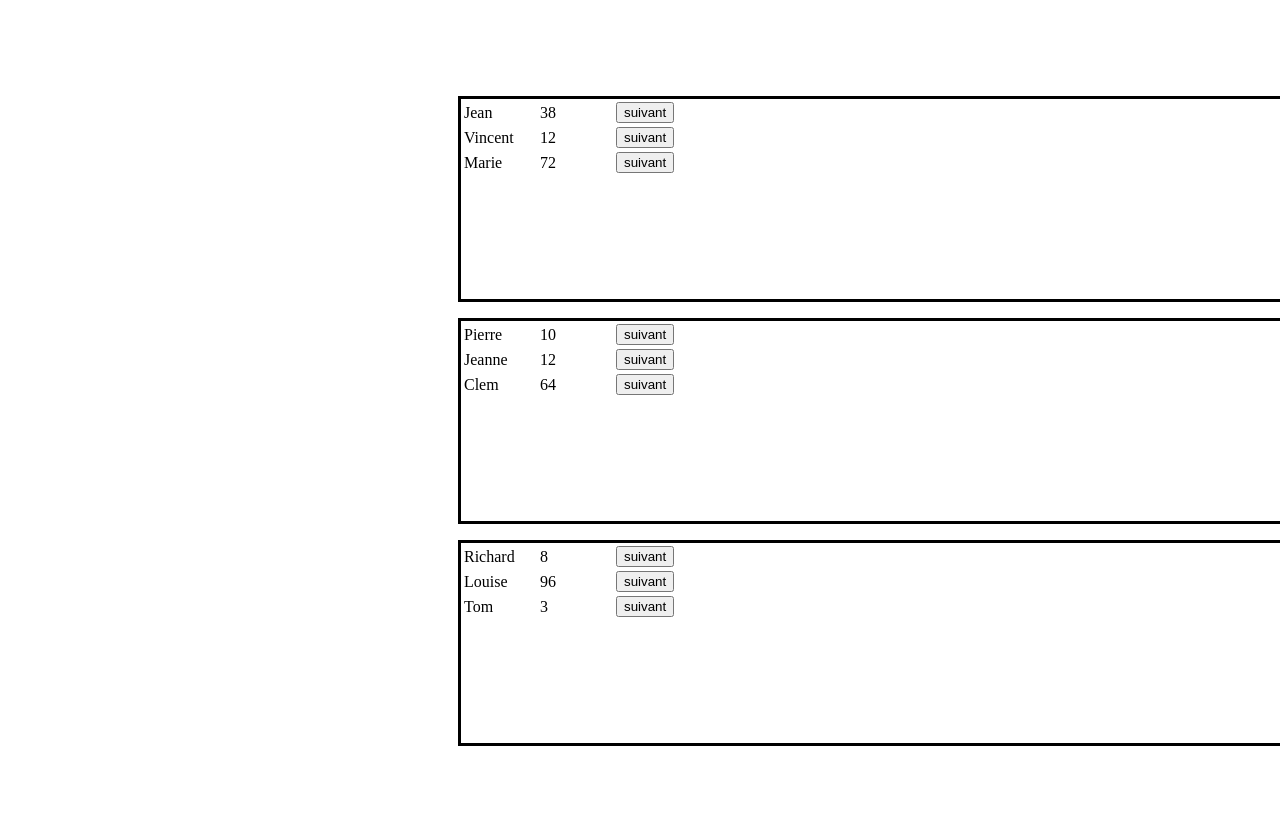
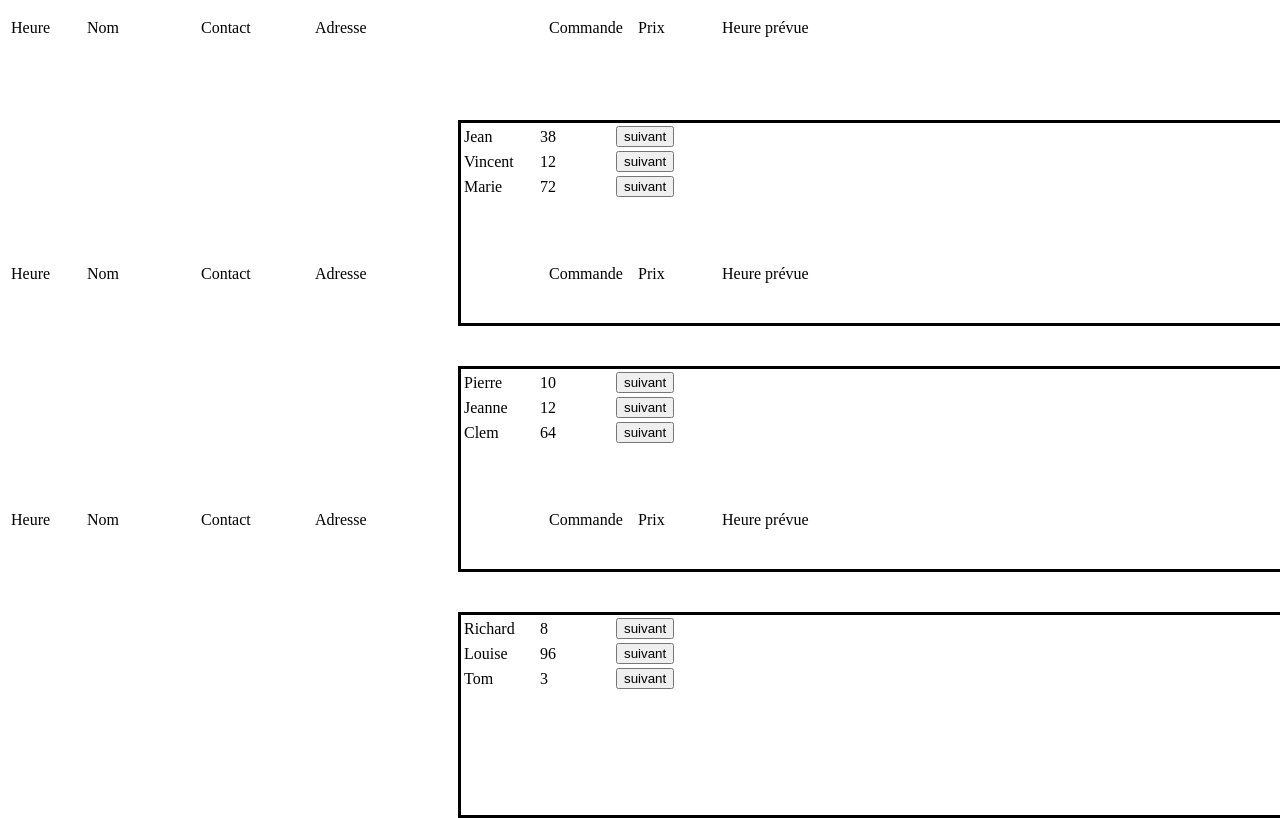
Before and after one commit to pouspous2000/Dev-Web-III---Projet, a plain HTML site: page frontend/staff/staff.html in a window 1280 px wide. Shown: the top 818 px of the page. Drawn offline with Linux system fonts and the light colour scheme.

Commit message:
Update staff.html
Ajout d'autres colonnes pour les différentes informations d'une commande, d'une barre déroulante sur le côté, de titre aux colonnes et d'une liste déroulante pour les aliments de la commande.

```diff
--- a/frontend/staff/staff.html
+++ b/frontend/staff/staff.html
@@ -9,17 +9,50 @@
 
 	</head>
 	<body onload="init()" id="corps">
-		<!--<script>
-		function clem() {
+		<p>
+			<table id="titre_colonne_afaire">
+				<tr>
+					<td width=72px>Heure</td>
+					<td width=110px>Nom</td>
+					<td width=110px>Contact</td>
+					<td width=230px>Adresse</td>
+					<td width=85px>Commande</td>
+					<td width=80px>Prix</td>
+					<td width=100px>Heure prévue</td>
+				</tr>
+			</table>
+			<div class="cadre" id="cadre_afaire"></div>
+		</p>
 
-			console.log("coucou");
-		};
-		</script>-->
-		<p class="cadre" id="cadre_afaire"></p>
+		<p>
+			<table id="titre_colonne_encours">
+				<tr>
+					<td width=72px>Heure</td>
+					<td width=110px>Nom</td>
+					<td width=110px>Contact</td>
+					<td width=230px>Adresse</td>
+					<td width=85px>Commande</td>
+					<td width=80px>Prix</td>
+					<td width=100px>Heure prévue</td>
+				</tr>
+			</table>
+			<div class="cadre" id="cadre_encours"></div>
+		</p>
 
-		<p class="cadre" id="cadre_encours"></p>
-
-		<p class="cadre" id="cadre_envoye"></p>
+		<p>
+			<table id="titre_colonne_envoye" onmou>
+				<tr>
+					<td width=72px>Heure</td>
+					<td width=110px>Nom</td>
+					<td width=110px>Contact</td>
+					<td width=230px>Adresse</td>
+					<td width=85px>Commande</td>
+					<td width=80px>Prix</td>
+					<td width=100px>Heure prévue</td>
+				</tr>
+			</table>
+			<div class="cadre" id="cadre_envoye"></div>
+		</p>
 
 	</body>
 </html>
```
